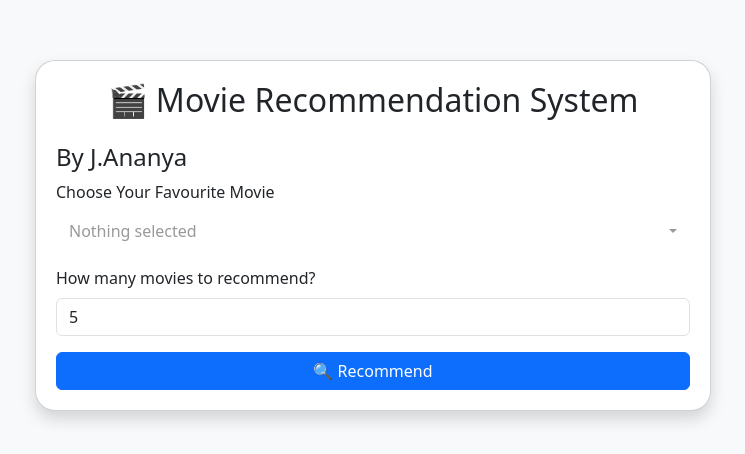
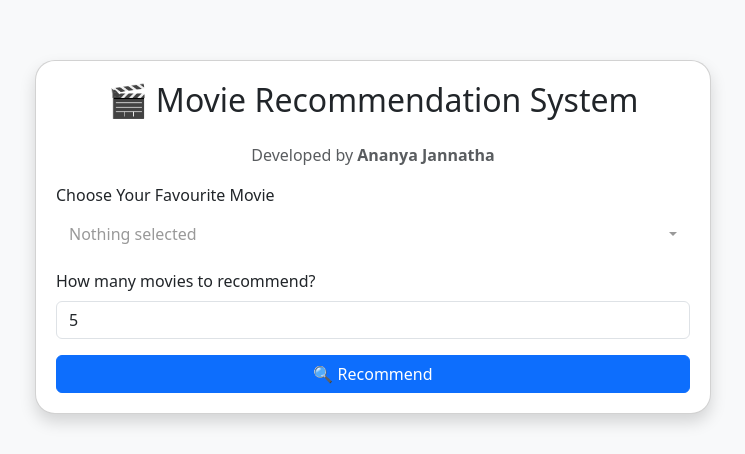
Before and after one commit to Patelananya/Movie-Recommendation-System., a Flask app: template Movie Recommendation System/templates/home.html in a window 1280 px wide. Shown: the top 454 px of the page, without its empty margins (267-1012 px from the left). Run offline with Flask 3, Linux system fonts and the light colour scheme; the template is opened without the code that fills it, so the values that code supplies are empty; parts of the project's set-up code (start-up, migrations or seed data) failed here and were passed over; some libraries are stand-ins or nearby versions.

Commit message:
Update home.html

```diff
--- a/Movie Recommendation System/templates/home.html
+++ b/Movie Recommendation System/templates/home.html
@@ -28,7 +28,7 @@
 <div class="container">
   <div class="card shadow">
     <h2 class="text-center mb-4">🎬 Movie Recommendation System</h2>
-    <h4> By J.Ananya</h4>
+    <p class="text-center text-muted">Developed by <strong>Ananya Jannatha</strong></p>
 
     {% if message %}
       <div class="alert alert-danger">{{ message }}</div>
```
